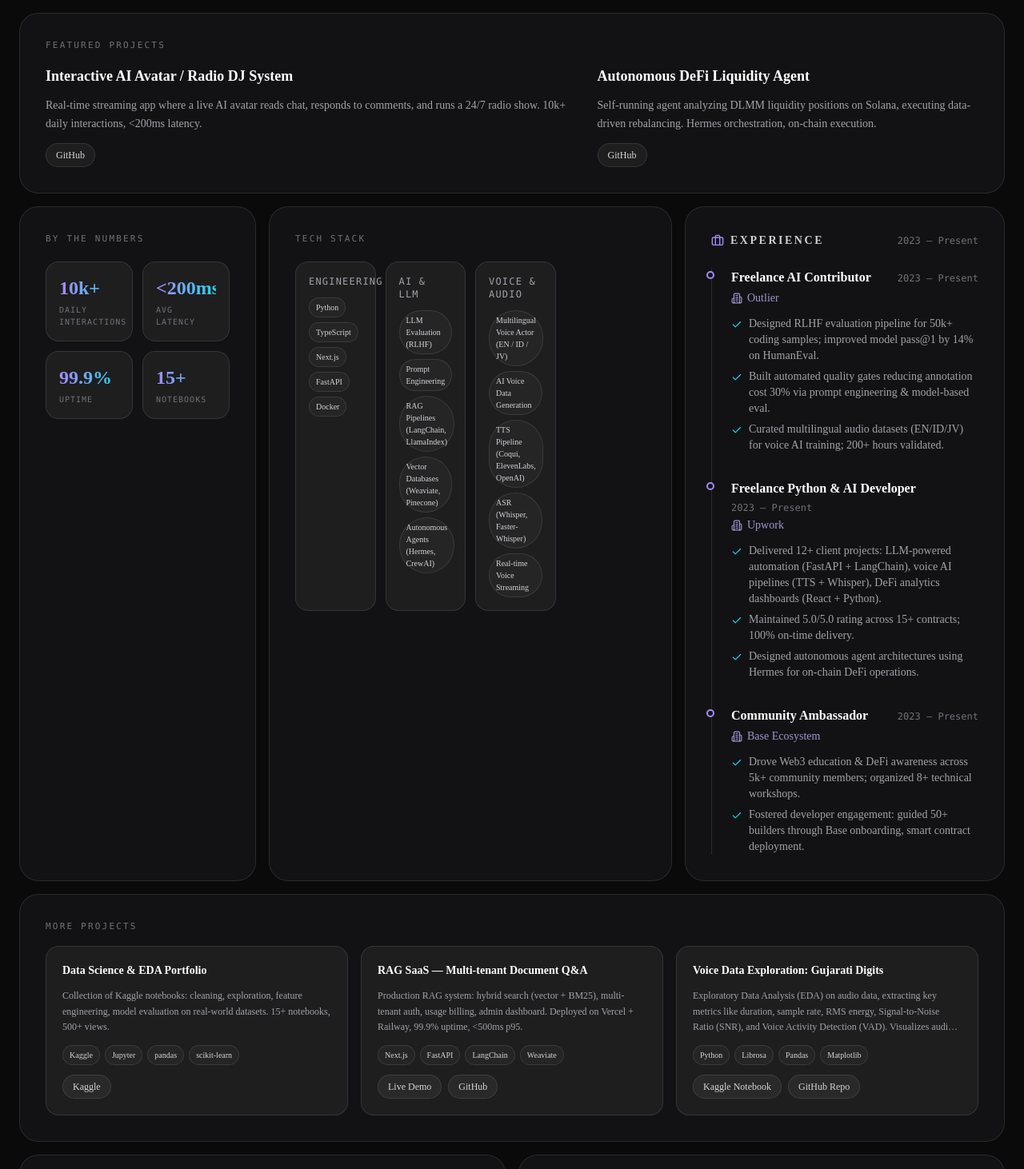
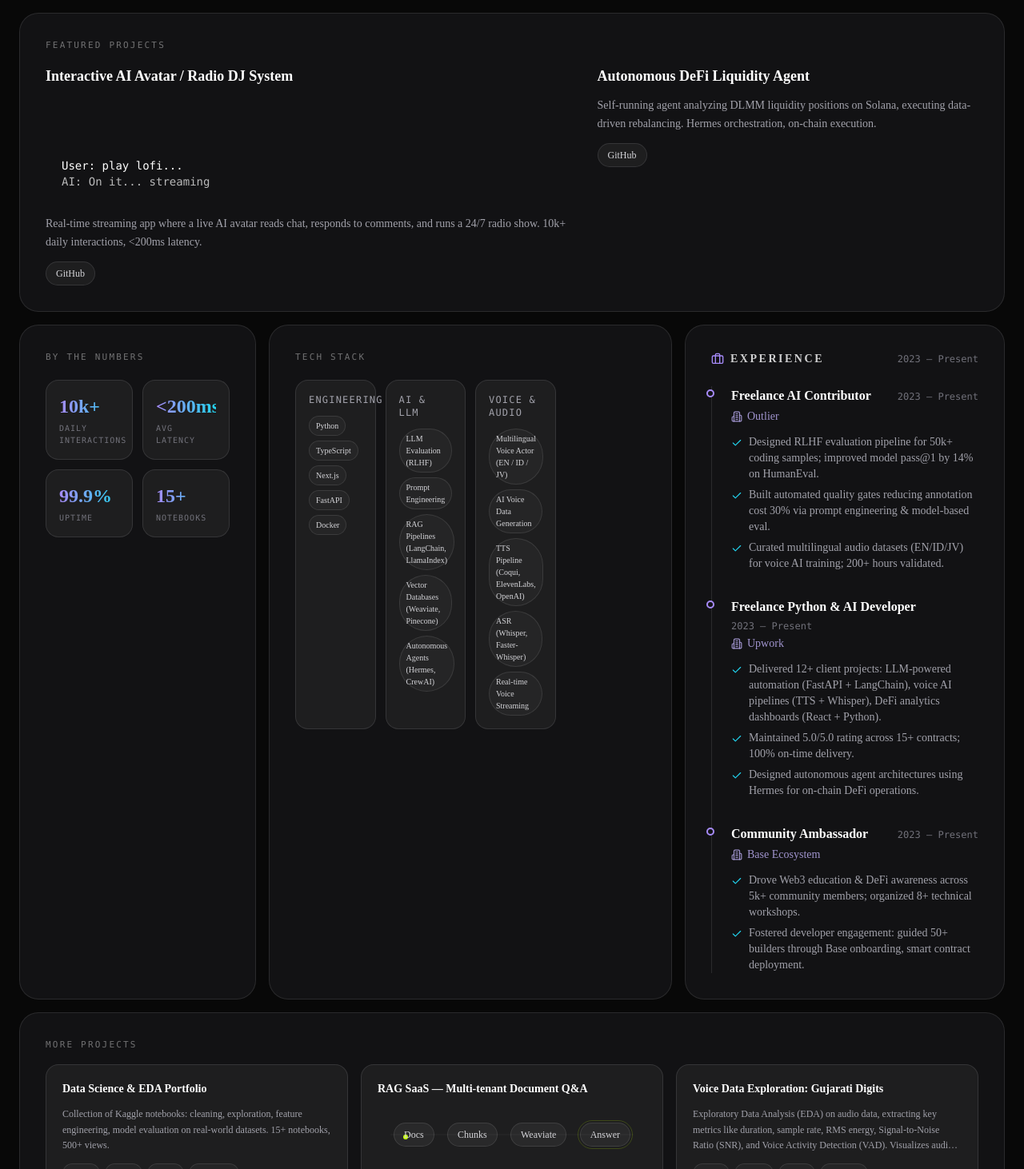
Before and after one commit to cryptboys/portfolio-bento-dark, a Next.js app: page / in a window 1280 px wide. Shown: the part 808-2270 px from the top of the page at 80% size. Built offline with nearby package versions, Linux system fonts and the light colour scheme.

Commit message:
feat: portfolio v3 — avatar waveform, RAG pipeline, mouse spotlight

```diff
--- a/src/app/page.tsx
+++ b/src/app/page.tsx
@@ -10,6 +10,9 @@ import SkillsCard from "@/components/SkillsCard";
 import StatsCard from "@/components/StatsCard";
 import TechStackCard from "@/components/TechStackCard";
 import Footer from "@/components/Footer";
+import { MouseSpotlight } from "@/components/MouseSpotlight";
+import { AiAvatarMotion } from "@/components/AiAvatarMotion";
+import { RagPipeline } from "@/components/RagPipeline";
 import { projects } from "@/data/resume";
 
 export default function Home() {
@@ -17,8 +20,9 @@ export default function Home() {
   const otherProjects = projects.slice(2);
 
   return (
-    <main className="relative min-h-screen bg-[#0A0A0A]">
+    <main className="relative min-h-screen bg-background">
       <Background />
+      <MouseSpotlight />
 
       <div className="mx-auto max-w-7xl px-4 pb-16 pt-10 sm:px-6 sm:pt-14">
         <div className="grid grid-cols-1 gap-4 lg:grid-cols-12 auto-rows-[minmax(120px,auto)]">
@@ -44,7 +48,14 @@ export default function Home() {
                 >
                   <div className="flex flex-col gap-3">
                     <h4 className="text-lg font-semibold text-white">{project.title}</h4>
-                    <p className="text-sm leading-relaxed text-zinc-400">{project.blurb}</p>
+                    {idx === 0 ? (
+                      <div className="flex flex-col gap-3">
+                        <AiAvatarMotion />
+                        <p className="text-sm leading-relaxed text-zinc-400">{project.blurb}</p>
+                      </div>
+                    ) : (
+                      <p className="text-sm leading-relaxed text-zinc-400">{project.blurb}</p>
+                    )}
                     {project.links && (
                       <div className="flex flex-wrap gap-2">
                         {project.links.map((l) => (
@@ -87,9 +98,13 @@ export default function Home() {
                   className="flex flex-col gap-3 rounded-2xl border border-white/10 bg-white/5 p-5"
                 >
                   <h4 className="text-sm font-semibold text-white">{project.title}</h4>
-                  <p className="text-xs leading-relaxed text-zinc-400 line-clamp-3">
-                    {project.blurb}
-                  </p>
+                  {project.title === "RAG SaaS — Multi-tenant Document Q&A" ? (
+                    <RagPipeline />
+                  ) : (
+                    <p className="text-xs leading-relaxed text-zinc-400 line-clamp-3">
+                      {project.blurb}
+                    </p>
+                  )}
                   <div className="flex flex-wrap gap-1.5">
                     {project.stack.slice(0, 4).map((tech) => (
                       <span
--- /dev/null
+++ b/src/components/AiAvatarMotion.tsx
@@ -0,0 +1,94 @@
+"use client";
+
+import { motion, useReducedMotion } from "framer-motion";
+import { useEffect, useState } from "react";
+
+const baseHeights = [8, 24, 12];
+const staggerDuration = 0.1;
+const animationDuration = 0.6;
+
+const sentence1 = "User: play lofi...";
+const sentence2 = "AI: On it... streaming";
+
+export function AiAvatarMotion() {
+  const isReducedMotion = useReducedMotion();
+  const [typed1, setTyped1] = useState("");
+  const [typed2, setTyped2] = useState("");
+  const [showSecond, setShowSecond] = useState(false);
+
+  // Typewriter effect for first sentence
+  useEffect(() => {
+    if (isReducedMotion) {
+      setTyped1(sentence1);
+      setShowSecond(true);
+      return;
+    }
+    let i = 0;
+    const interval = setInterval(() => {
+      if (i < sentence1.length) {
+        setTyped1(sentence1.slice(0, i + 1));
+        i++;
+      } else {
+        clearInterval(interval);
+        setTimeout(() => setShowSecond(true), 500);
+      }
+    }, 50);
+    return () => clearInterval(interval);
+  }, [isReducedMotion]);
+
+  // Typewriter effect for second sentence
+  useEffect(() => {
+    if (!showSecond) return;
+    if (isReducedMotion) {
+      setTyped2(sentence2);
+      return;
+    }
+    let i = 0;
+    const interval = setInterval(() => {
+      if (i < sentence2.length) {
+        setTyped2(sentence2.slice(0, i + 1));
+        i++;
+      } else {
+        clearInterval(interval);
+      }
+    }, 40);
+    return () => clearInterval(interval);
+  }, [showSecond, isReducedMotion]);
+
+  return (
+    <div className="relative flex h-full flex-col justify-between p-5">
+      {/* Waveform - 3 vertical bars using scaleY transform */}
+      <div className="flex items-end gap-1 h-10">
+        {baseHeights.map((height, i) => (
+          <motion.div
+            key={i}
+            className="w-2 rounded-full bg-accent"
+            initial={{ scaleY: 8 / 24, opacity: 1 }}
+            animate={
+              isReducedMotion
+                ? { scaleY: height / 24 }
+                : { scaleY: [8 / 24, height / 24, 8 / 24] }
+            }
+            transition={{
+              duration: isReducedMotion ? 0 : animationDuration,
+              repeat: Infinity,
+              repeatType: "loop",
+              ease: "easeInOut",
+              delay: i * staggerDuration,
+            }}
+            style={{
+              transformOrigin: "bottom",
+              willChange: isReducedMotion ? "auto" : "transform",
+            }}
+          />
+        ))}
+      </div>
+
+      {/* Chat bubble */}
+      <div className="mt-4 text-sm text-white font-mono">
+        <p className="overflow-hidden whitespace-nowrap">{typed1}</p>
+        <p className="overflow-hidden whitespace-nowrap opacity-70">{typed2}</p>
+      </div>
+    </div>
+  );
+}
--- /dev/null
+++ b/src/components/MouseSpotlight.tsx
@@ -0,0 +1,40 @@
+"use client";
+
+import { useMotionValue, useReducedMotion, motion } from "framer-motion";
+import { useEffect } from "react";
+
+export function MouseSpotlight() {
+  const mouseX = useMotionValue(0);
+  const mouseY = useMotionValue(0);
+  const shouldReduceMotion = useReducedMotion();
+
+  useEffect(() => {
+    const handleMouseMove = (e: MouseEvent) => {
+      mouseX.set(e.clientX);
+      mouseY.set(e.clientY);
+    };
+
+    if (
+      typeof window !== "undefined" &&
+      window.matchMedia("(pointer: coarse)").matches
+    ) {
+      return;
+    }
+
+    window.addEventListener("mousemove", handleMouseMove);
+    return () => window.removeEventListener("mousemove", handleMouseMove);
+  }, [mouseX, mouseY]);
+
+  if (shouldReduceMotion) {
+    return null;
+  }
+
+  return (
+    <motion.div
+      className="pointer-events-none fixed inset-0 z-10"
+      style={{
+        background: `radial-gradient(circle at ${mouseX}px ${mouseY}px, rgba(255, 255, 255, 0.06) 0%, transparent 80%)`,
+      }}
+    />
+  );
+}
--- /dev/null
+++ b/src/components/RagPipeline.tsx
@@ -0,0 +1,72 @@
+"use client";
+
+import { motion, useReducedMotion, useMotionValue, useTransform } from "framer-motion";
+import { useEffect, useRef } from "react";
+
+const nodes = ["Docs", "Chunks", "Weaviate", "Answer"];
+
+export function RagPipeline() {
+  const isReducedMotion = useReducedMotion();
+  const progress = useMotionValue(0);
+
+  useEffect(() => {
+    if (isReducedMotion) return;
+    let frame = 0;
+    const animate = () => {
+      frame = (frame + 1) % 360;
+      progress.set(frame / 360);
+      requestAnimationFrame(animate);
+    };
+    requestAnimationFrame(animate);
+  }, [isReducedMotion, progress]);
+
+  const dotX = useTransform(progress, [0, 1], ["0%", "340%"]);
+
+  return (
+    <div className="relative flex w-full items-center justify-between gap-2 p-5">
+      {/* Connecting lines */}
+      <div className="absolute inset-x-4 top-1/2 h-px -translate-y-1/2 bg-white/5" />
+
+      {/* Nodes */}
+      {nodes.map((node, i) => (
+        <div
+          key={node}
+          className="relative rounded-full border border-white/10 bg-white/5 px-3 py-1.5 text-xs text-zinc-300 z-10"
+        >
+          {node}
+          {i === nodes.length - 1 && (
+            <motion.div
+              className="absolute -inset-1 rounded-full border border-accent/50"
+              initial={{ opacity: 0 }}
+              animate={
+                isReducedMotion
+                  ? {}
+                  : {
+                      opacity: [0, 1, 0],
+                    }
+              }
+              transition={{
+                delay: 3,
+                duration: 0.5,
+                repeat: Infinity,
+                repeatDelay: 0.5,
+              }}
+            />
+          )}
+        </div>
+      ))}
+
+      {/* Travelling Dot */}
+      <motion.div
+        className="absolute left-8 top-1/2 h-1.5 w-1.5 -translate-y-1/2 rounded-full bg-accent"
+        animate={{ x: isReducedMotion ? "0%" : dotX }}
+        transition={{
+          duration: 3,
+          repeat: Infinity,
+          ease: "linear",
+        }}
+        style={{ willChange: isReducedMotion ? "auto" : "transform" }}
+      />
+    </div>
+  );
+}
```
